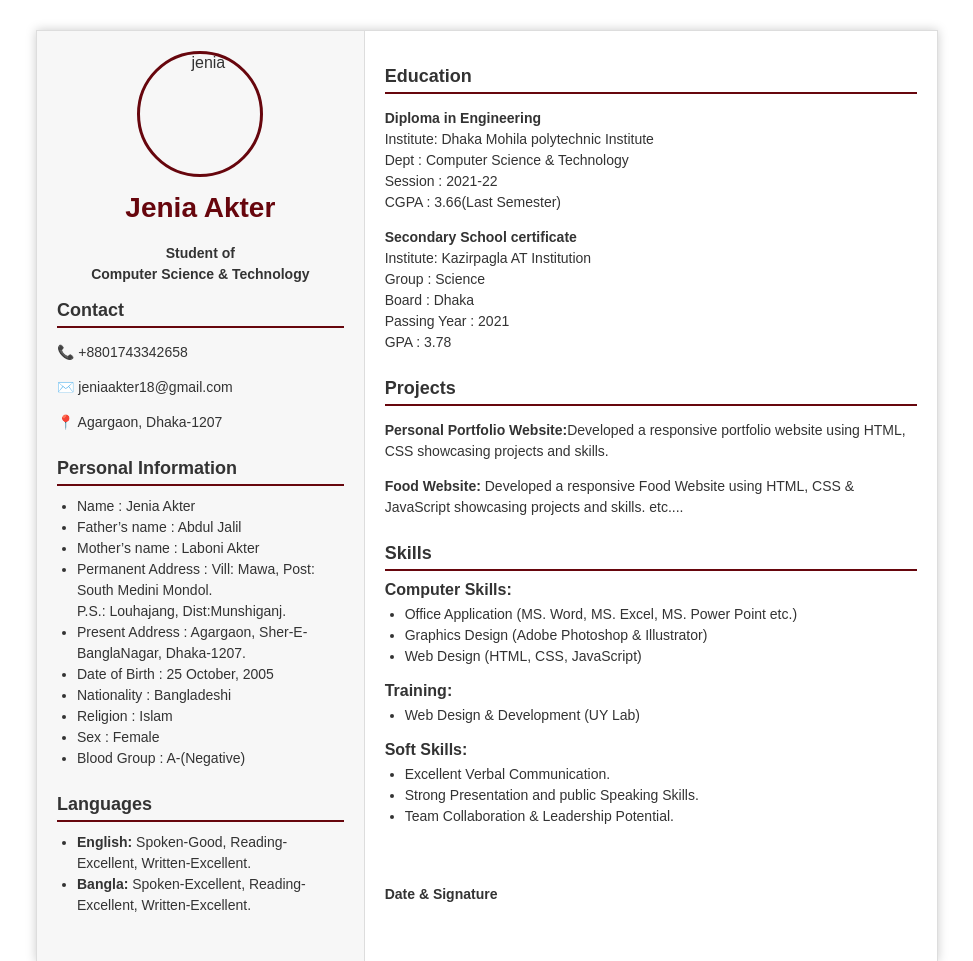
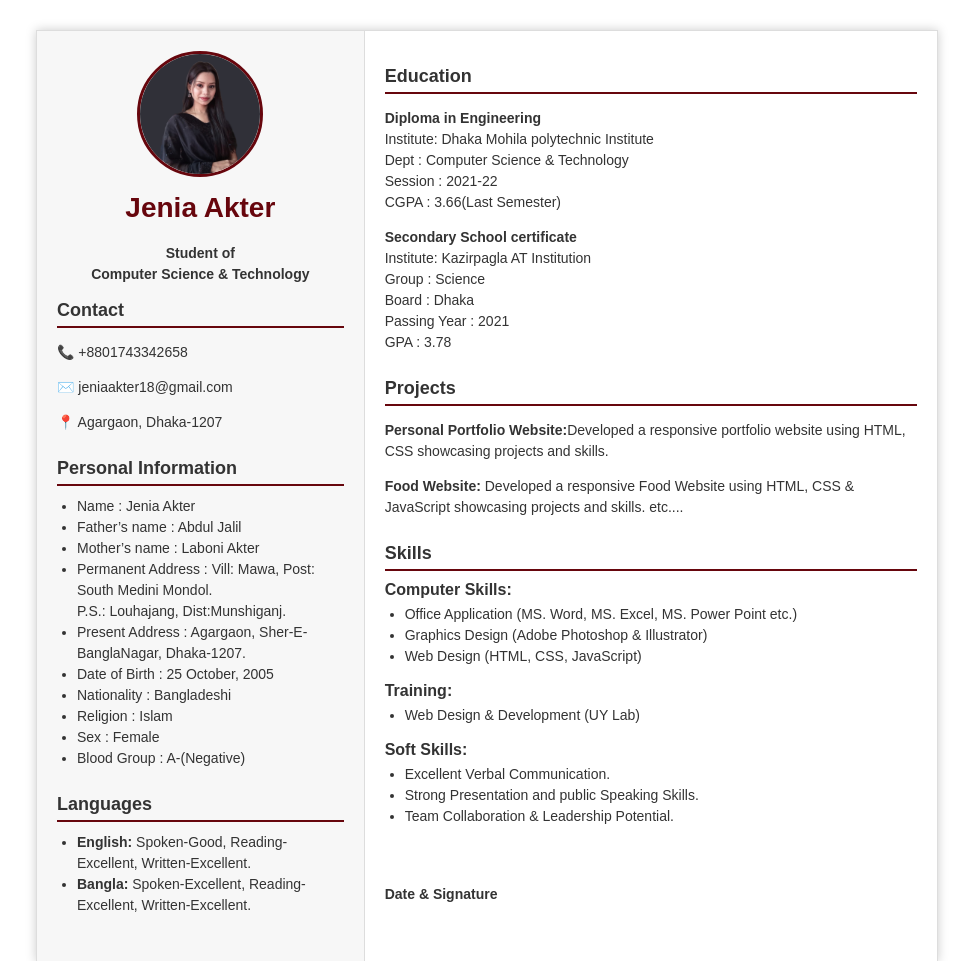
Before and after one commit to Jenia25/resume, a plain HTML site: page index.html in a window 1280 px wide. Shown: the top 961 px of the page, without its empty margins (153-1126 px from the left). Drawn offline with Linux system fonts and the light colour scheme.

Commit message:
Update index.html
html file

```diff
--- a/index.html
+++ b/index.html
@@ -82,7 +82,7 @@
 <div class="container">
   <!-- Left Column -->
   <div class="left">
-    <img src="images/jenia.jpg" alt="jenia" class="profile-photo" />
+    <img src="jenia.jpg" alt="jenia" class="profile-photo" />
     <h1>Jenia Akter</h1>
     <p><strong>Student of <br> Computer Science & Technology</strong></p>
 
```
